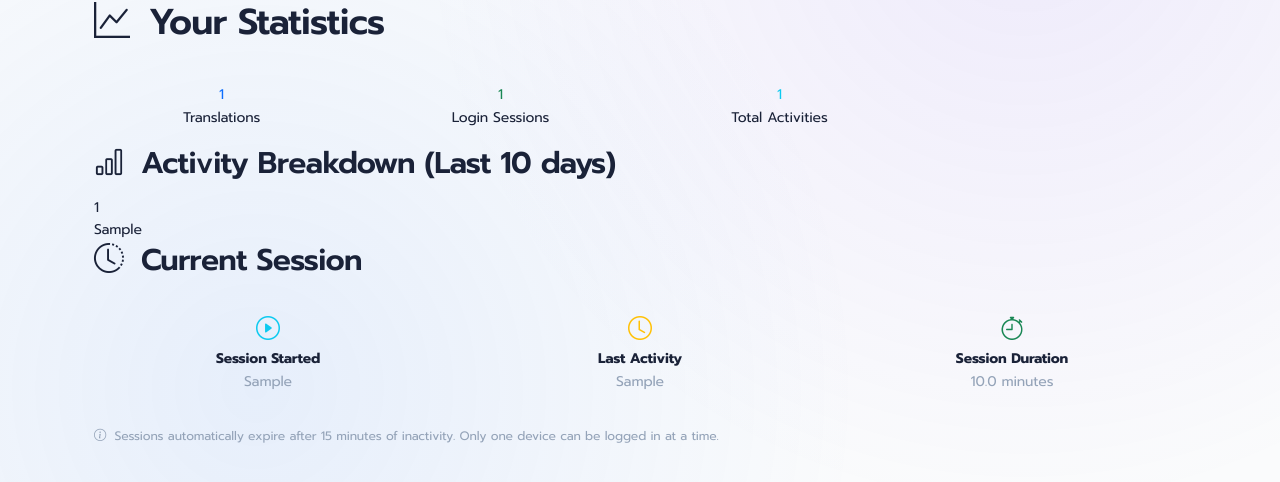
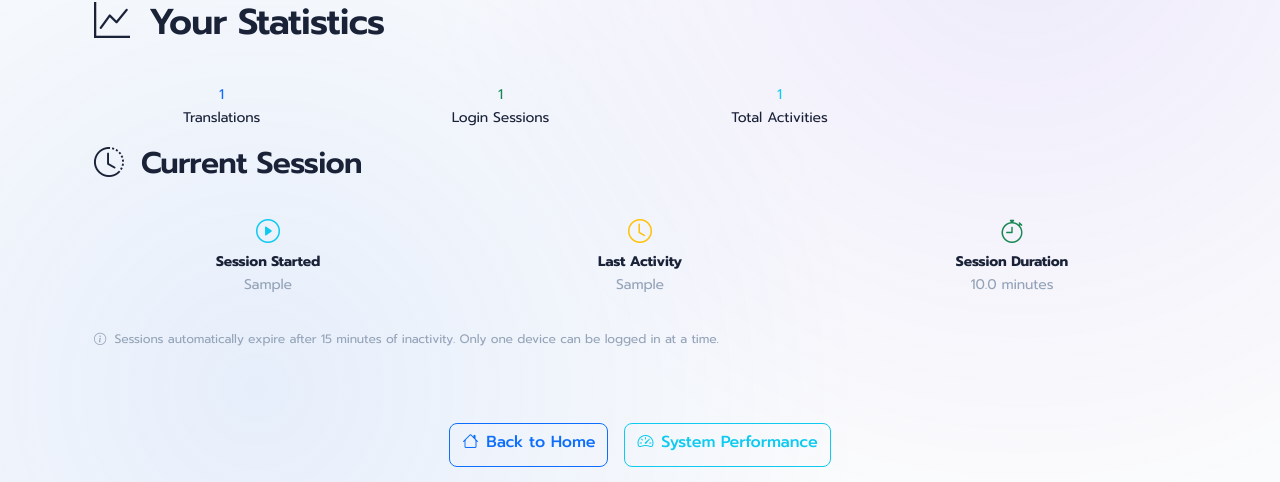
Before and after one commit to sandpapat/Thai-english-grammar-tool, a Flask app: template app/templates/user_analytics.html in a window 1280 px wide. Shown: the part 252-734 px from the top of the page. Run offline with Flask 3, Linux system fonts and the light colour scheme; the template is opened without the code that fills it: most values are stand-ins (such as "Sample title", 1, 10 or a date in 2020).

Commit message:
Fix cluttered user analytics page

```diff
--- a/app/templates/user_analytics.html
+++ b/app/templates/user_analytics.html
@@ -61,40 +61,6 @@
         border: 1px solid rgba(255, 193, 7, 0.3);
     }
 
-    .activity-breakdown {
-        display: flex;
-        flex-wrap: wrap;
-        gap: 1rem;
-    }
-
-    .activity-item {
-        flex: 1;
-        min-width: 140px;
-        text-align: center;
-        padding: 1.5rem;
-        background: rgba(255, 255, 255, 0.05);
-        border-radius: 8px;
-        border: 1px solid rgba(255, 255, 255, 0.1);
-        transition: all 0.3s ease;
-    }
-
-    .activity-item:hover {
-        background: rgba(255, 255, 255, 0.1);
-        border-color: rgba(255, 255, 255, 0.2);
-        transform: translateY(-2px);
-    }
-
-    .activity-item .count {
-        font-size: 1.8rem;
-        font-weight: bold;
-        color: var(--bs-success);
-    }
-
-    .activity-item .label {
-        font-size: 0.8rem;
-        color: var(--bs-body-color);
-        text-transform: capitalize;
-    }
 </style>
 {% endblock %}
 
@@ -162,23 +128,6 @@
         </div>
     </div>
 
-    <!-- Activity Breakdown -->
-    {% if user_stats.activity_breakdown %}
-    <div class="analytics-card">
-        <h3 class="mb-3">
-            <i class="bi bi-bar-chart me-2"></i>
-            Activity Breakdown (Last {{ user_stats.days_analyzed }} days)
-        </h3>
-        <div class="activity-breakdown">
-            {% for activity_type, count in user_stats.activity_breakdown.items() %}
-            <div class="activity-item">
-                <div class="count">{{ count }}</div>
-                <div class="label">{{ activity_type.replace('_', ' ') }}</div>
-            </div>
-            {% endfor %}
-        </div>
-    </div>
-    {% endif %}
 
 
     <!-- Current Session Info -->
```
